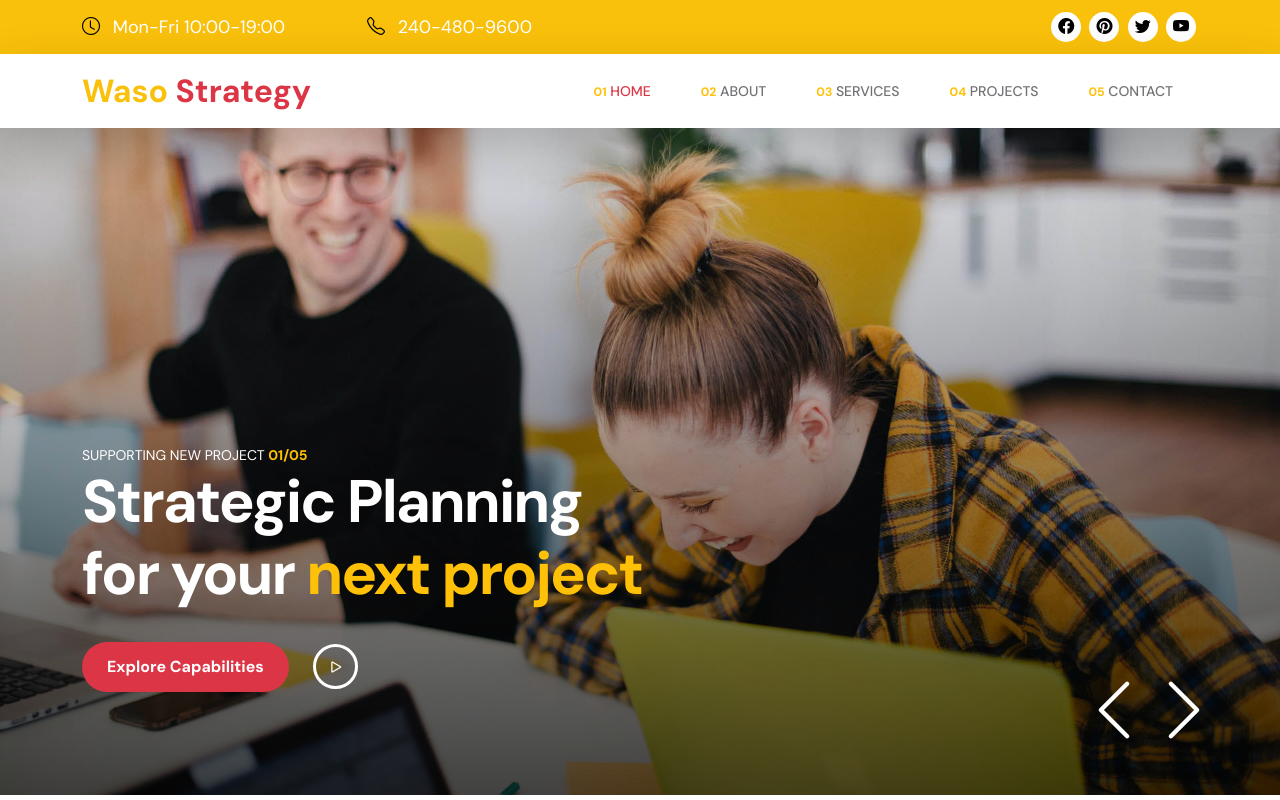
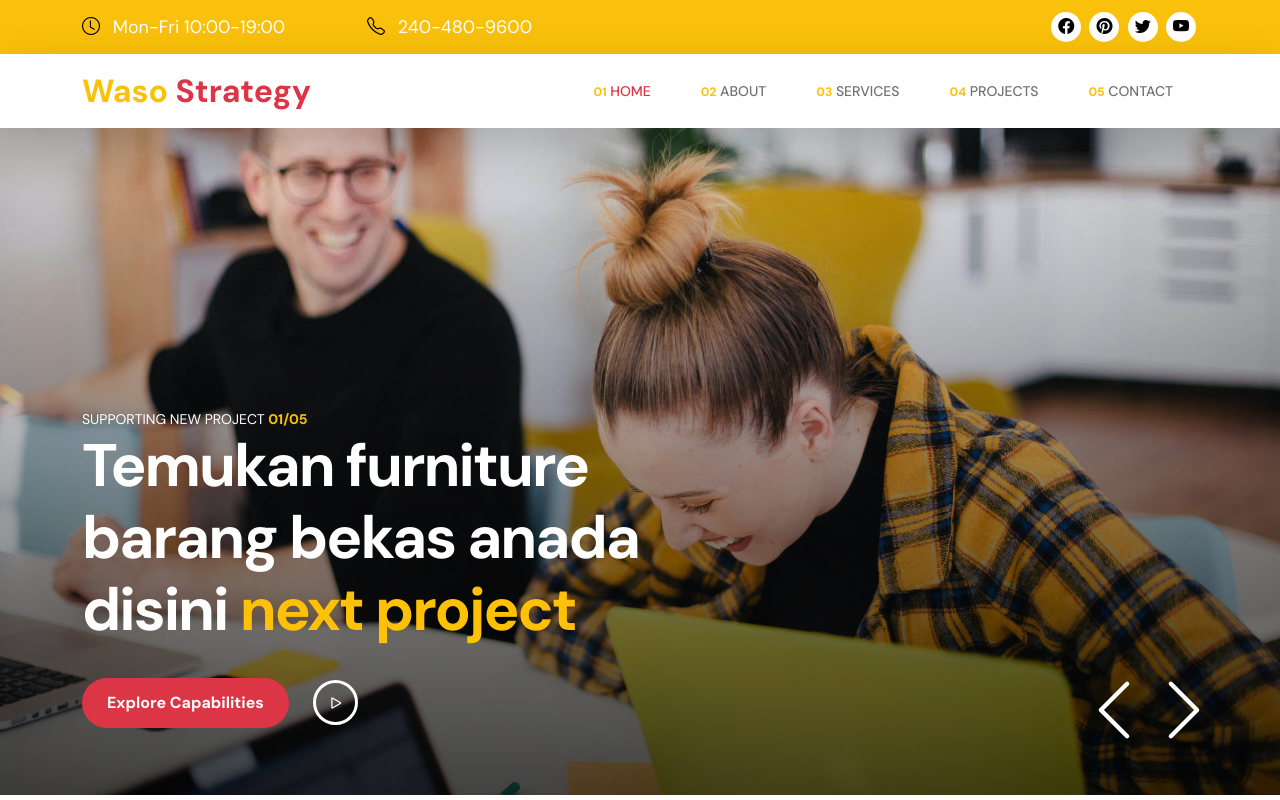
Before and after one commit to Vinss11/Furni-RebornVercel, a plain HTML site: page index.html in a window 1280 px wide. Shown: the top 800 px of the page. Drawn offline with Linux system fonts and the light colour scheme.

Commit message:
Update index.html

```diff
--- a/index.html
+++ b/index.html
@@ -145,7 +145,7 @@ Free Bootstrap 5 HTML Template
                                         <div class="carousel-caption d-flex flex-column justify-content-center">
                                             <small class="small-title">Supporting New Project <strong class="text-warning">01/05</strong></small>
 
-                                            <h1>Strategic Planning for your <span class="text-warning">next project</span></h1>
+                                            <h1>Temukan furniture barang bekas anada disini <span class="text-warning">next project</span></h1>
 
                                             <div class="d-flex align-items-center mt-4">
                                                 <a class="custom-btn btn custom-link" href="#section_2">Explore Capabilities</a>
```
